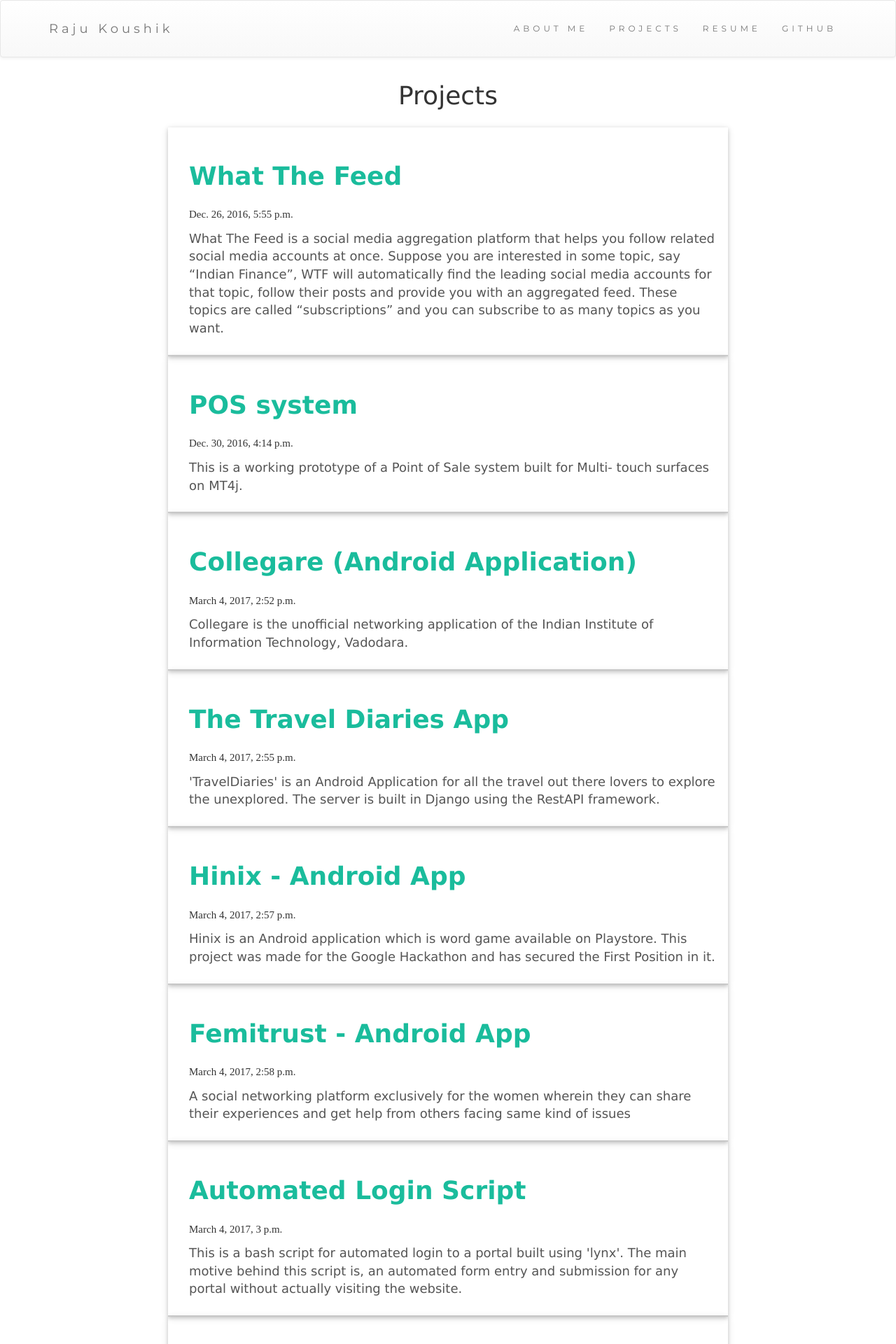
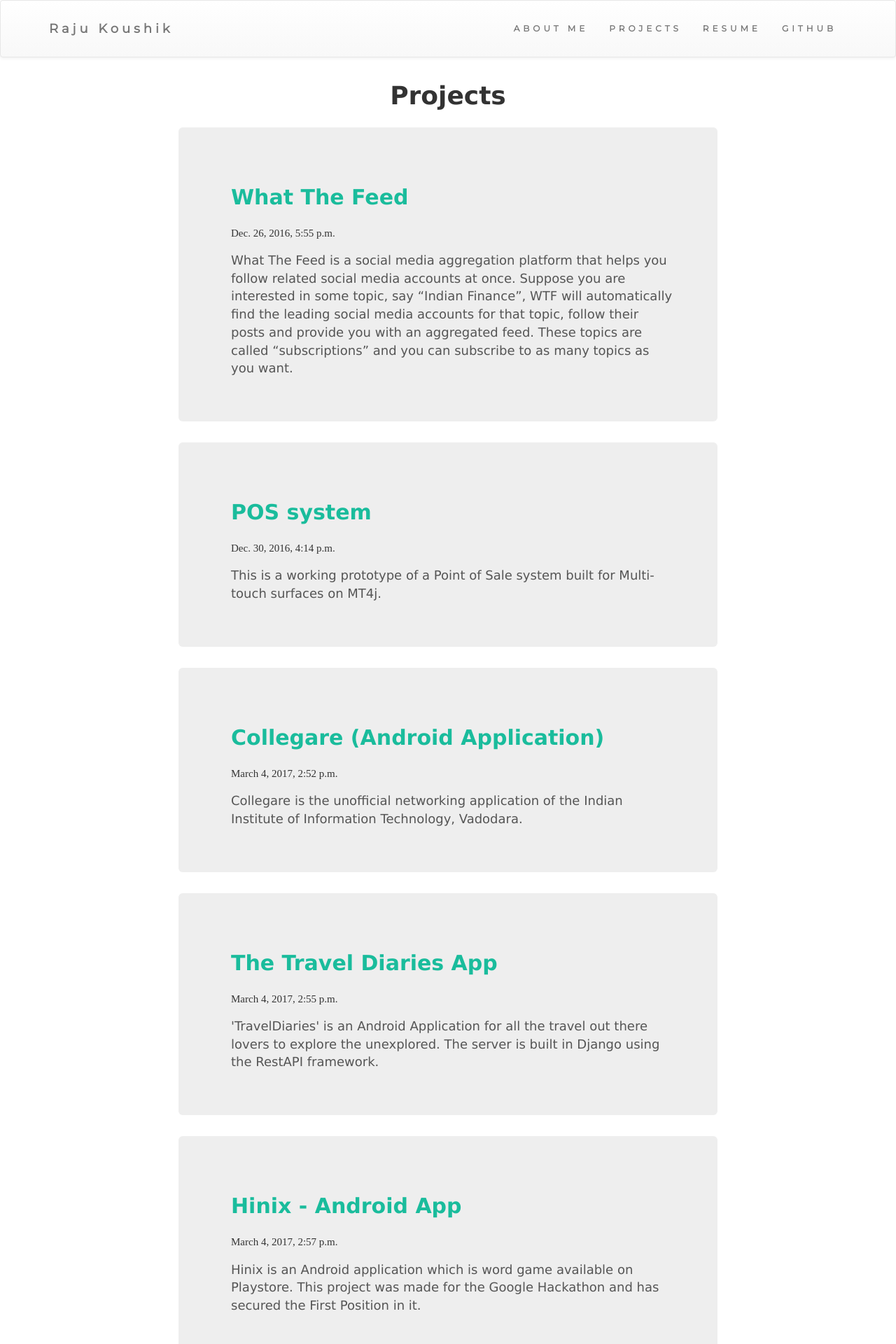
Before and after one commit to RajuKoushik/infiblog, a Django app: page /projects/ in a window 1280 px wide. Shown: the top 1920 px of the page at 70% size. Run offline with Django 3.2, Linux system fonts and the light colour scheme; data comes from the database, SQL or seed files in the repository; some libraries are stand-ins or nearby versions.

Commit message:
Updated Projects

```diff
--- a/blog/templates/blog/indi_post.html
+++ b/blog/templates/blog/indi_post.html
@@ -70,8 +70,9 @@
             padding-top: 15px;
             padding-bottom: 15px;
             border: 0;
+            font-weight: bold;
             border-radius: 0;
-            font: 20px Montserrat, sans-serif;
+
             margin-bottom: 0;
             font-size: 12px;
             letter-spacing: 5px;
--- a/blog/templates/blog/project_list.html
+++ b/blog/templates/blog/project_list.html
@@ -73,6 +73,7 @@
         #btitle {
             font-family: Verdana, Geneva, sans-serif;
             padding: 15px;
+            font-weight: bold;
 
         }
 
@@ -101,6 +102,7 @@
 
         .navbar {
             font: 20px Montserrat, sans-serif;
+            font-weight: bold;
 
             padding-top: 15px;
             padding-bottom: 15px;
@@ -153,12 +155,14 @@
 </h1>
 
 {% for project in projects %}
-    <div id="border" class="w3-panel w3-card-2" style="max-width: 800px; margin : 0 auto;">
+    <div class="container" style="max-width: 800px; margin : 0 auto;">
+    <div class="jumbotron">
         <div id="project">
-            <h1 id="btitle"><a href="#" style="color:#1abc9c "><strong>{{ project.project_title }}</strong></a></h1>
+            <h2 id="btitle"><a href="#" style="color:#1abc9c "><strong>{{ project.project_title }}</strong></a></h2>
             <p id="date">{{ project.published_date }}</p>
         </div>
         <p id="text">{{ project.text|linebreaksbr }}</p>
+    </div>
     </div>
 {% endfor %}
 
```
